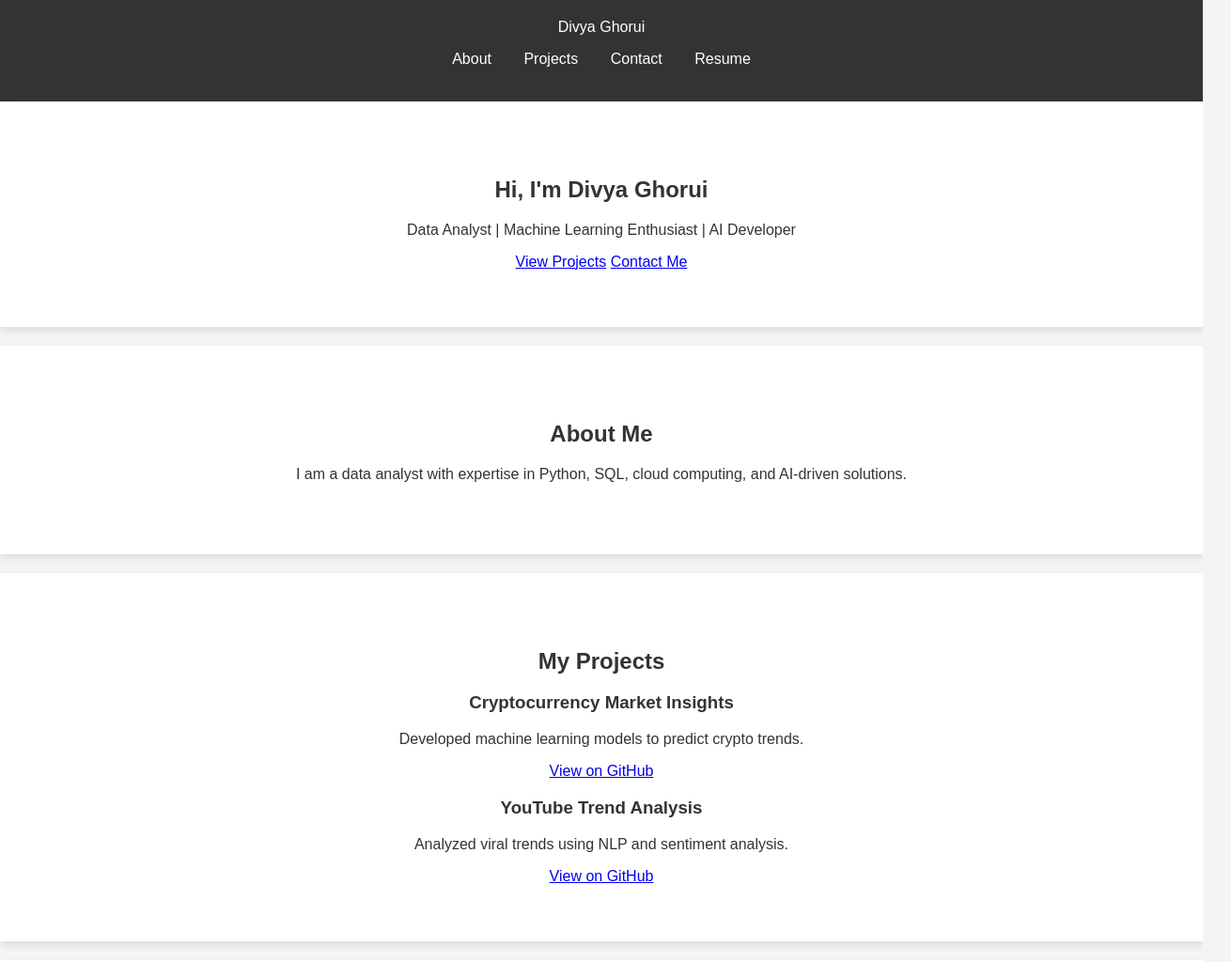
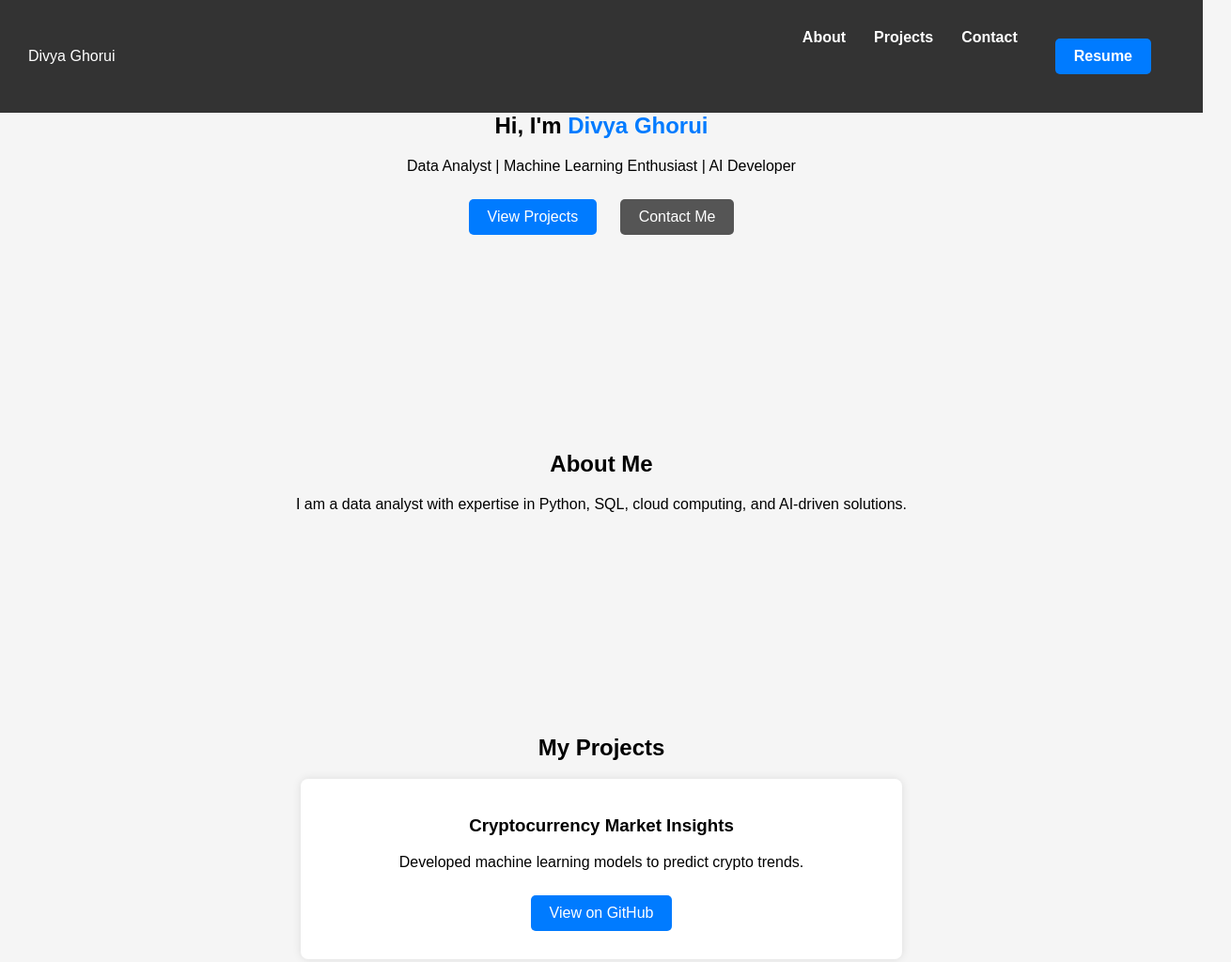
Before and after one commit to divyaghorui/divyaghorui.github.io, a plain HTML site: page index.html in a window 1280 px wide. Shown: the top 1024 px of the page at 94% size, 1310 px wide, since content can reach past the window. Drawn offline with Linux system fonts and the light colour scheme; a script that the page names is missing.

Commit message:
Update style.css

```diff
--- a/style.css
+++ b/style.css
@@ -2,59 +2,84 @@ body {
     font-family: Arial, sans-serif;
     margin: 0;
     padding: 0;
-    background-color: #f4f4f4;
-    color: #333;
+    background: #f5f5f5;
 }
 
 header {
-    background-color: #333;
+    background: #333;
     color: white;
-    padding: 20px 0;
+    padding: 15px 0;
+    position: fixed;
+    width: 100%;
+    top: 0;
+}
+
+nav {
+    display: flex;
+    justify-content: space-between;
+    align-items: center;
+    padding: 0 30px;
+}
+
+.nav-links {
+    list-style: none;
+    display: flex;
+}
+
+.nav-links li {
+    margin: 0 15px;
+}
+
+.nav-links a {
+    color: white;
+    text-decoration: none;
+    font-weight: bold;
+}
+
+.container {
+    padding: 100px 20px;
     text-align: center;
 }
 
-header h1 {
-    margin: 0;
+h1 span {
+    color: #007bff;
 }
 
-nav ul {
-    list-style: none;
-    padding: 0;
+.btn {
+    display: inline-block;
+    padding: 10px 20px;
+    margin: 10px;
+    color: white;
+    background: #007bff;
+    text-decoration: none;
+    border-radius: 5px;
 }
 
-nav ul li {
-    display: inline;
-    margin: 0 15px;
+.btn-secondary {
+    display: inline-block;
+    padding: 10px 20px;
+    margin: 10px;
+    color: white;
+    background: #555;
+    text-decoration: none;
+    border-radius: 5px;
 }
 
-nav ul li a {
-    color: white;
-    text-decoration: none;
-}
-
-.container {
-    width: 80%;
-    margin: auto;
-    padding: 20px 0;
-    text-align: center;
-}
-
-img {
-    width: 150px;
-    border-radius: 50%;
-    margin-bottom: 20px;
-}
-
-section {
-    padding: 40px 0;
+.project {
     background: white;
-    margin-bottom: 20px;
-    box-shadow: 0px 4px 8px rgba(0, 0, 0, 0.1);
+    padding: 20px;
+    margin: 10px auto;
+    max-width: 600px;
+    border-radius: 8px;
+    box-shadow: 0 0 10px rgba(0, 0, 0, 0.1);
 }
 
 footer {
-    background-color: #333;
+    text-align: center;
+    padding: 15px;
+    background: #333;
     color: white;
-    text-align: center;
-    padding: 10px 0;
+    position: relative;
+    bottom: 0;
+    width: 100%;
 }
```
